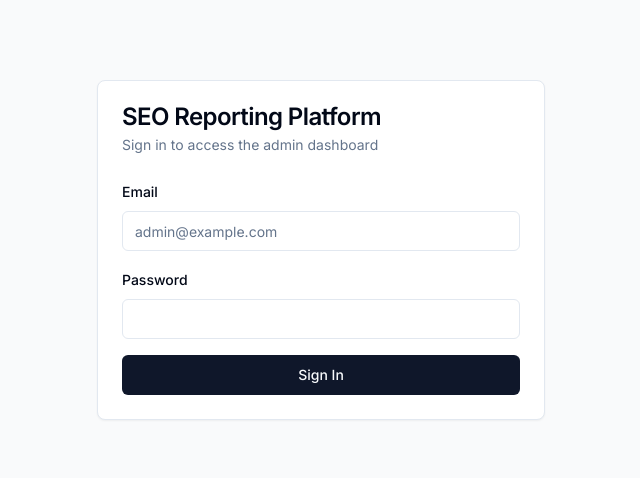
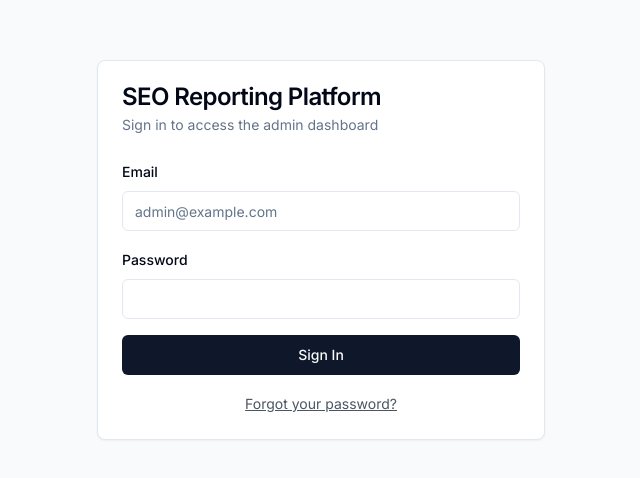
Before and after one commit to JLcilliers/Client-Report-New-Aug, a Next.js app: page / in a window 1280 px wide. Shown: the part 150-628 px from the top of the page, without its empty margins (319-959 px from the left). Built offline with nearby package versions, Linux system fonts and the light colour scheme; no server answers.

Commit message:
Add password reset functionality to login page

```diff
--- a/app/page.tsx
+++ b/app/page.tsx
@@ -57,6 +57,36 @@ export default function HomePage() {
     }
   }
 
+  const handlePasswordReset = async () => {
+    if (!email) {
+      toast({
+        title: "Error",
+        description: "Please enter your email first",
+        variant: "destructive",
+      })
+      return
+    }
+
+    try {
+      const { error } = await supabase.auth.resetPasswordForEmail(email, {
+        redirectTo: `${window.location.origin}/auth/reset-password`,
+      })
+
+      if (error) throw error
+
+      toast({
+        title: "Success",
+        description: "Password reset link sent to your email",
+      })
+    } catch (error: any) {
+      toast({
+        title: "Error",
+        description: error.message || "Failed to send reset email",
+        variant: "destructive",
+      })
+    }
+  }
+
   return (
     <div className="min-h-screen flex items-center justify-center bg-gray-50">
       <Card className="w-full max-w-md">
@@ -93,6 +123,15 @@ export default function HomePage() {
               {loading ? "Signing in..." : "Sign In"}
             </Button>
           </form>
+          <div className="mt-4 text-center">
+            <button
+              type="button"
+              onClick={handlePasswordReset}
+              className="text-sm text-gray-600 hover:text-gray-900 underline"
+            >
+              Forgot your password?
+            </button>
+          </div>
         </CardContent>
       </Card>
     </div>
```
